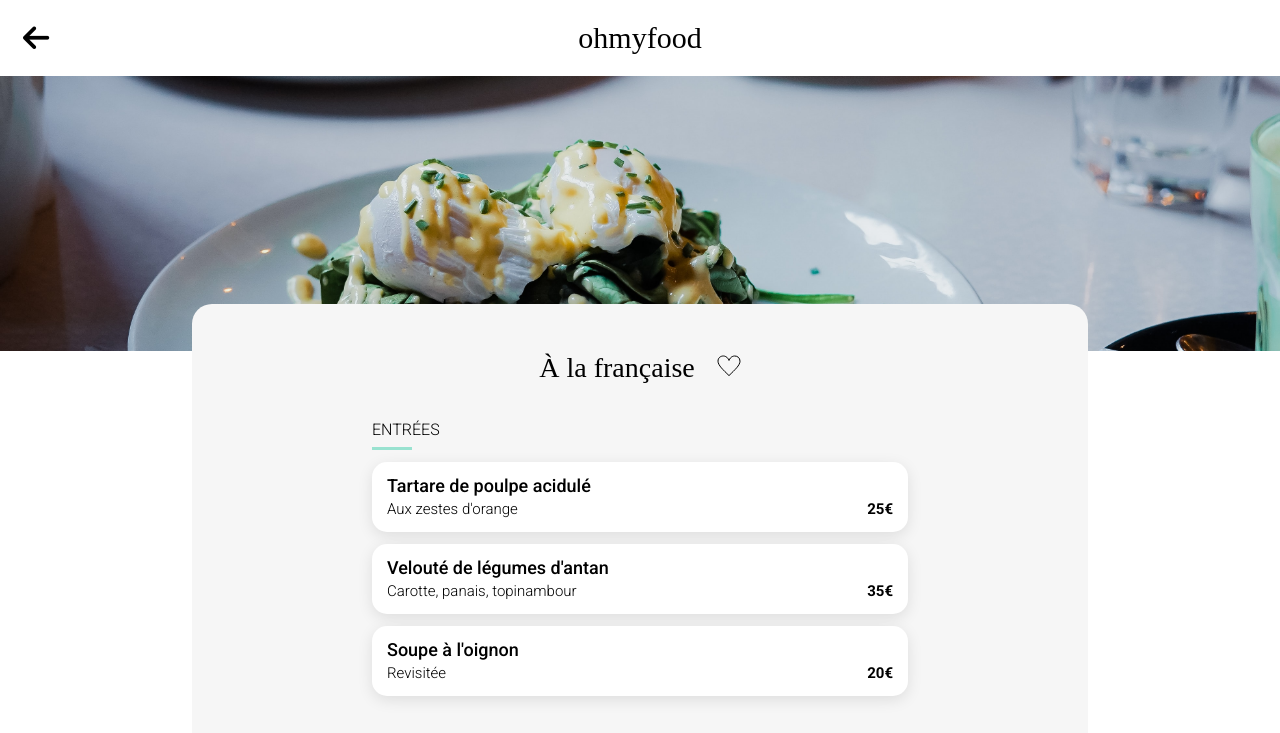
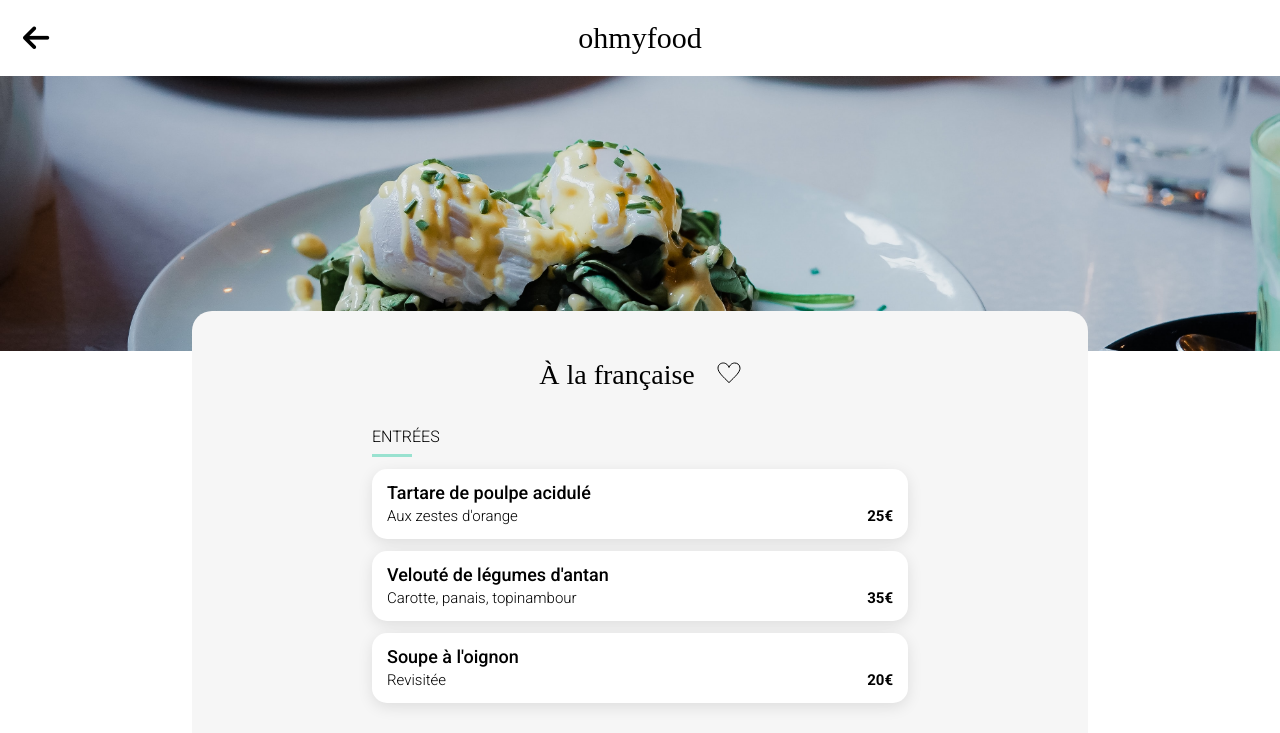
Before and after one commit to Axel93183/ohmyfood, a plain HTML site: page restaurants/aLaFrancaise.html in a window 1280 px wide. Shown: the top 733 px of the page. Drawn offline with Linux system fonts and the light colour scheme; a web font is replaced by a local one.

Commit message:
Review : position image page restaurants + Animation like

```diff
--- a/assets/sass/pages/_restaurants.scss
+++ b/assets/sass/pages/_restaurants.scss
@@ -1,13 +1,17 @@
-main img {
+main {
+  .main-image {
+    height: 235px;
+
+    img {
       width: 100%;
       object-fit: cover;
       height: 275px;
+      position: relative;
+      z-index: -1;
+    }
   }
 
   .main-restaurant {
-  position: relative;
-  top: -50px;
-  z-index: 1;
     padding: 40px 15px;
     border-top-right-radius: 20px;
     border-top-left-radius: 20px;
@@ -28,12 +32,16 @@ main img {
         cursor: pointer;
 
         input[type="checkbox"]:checked + svg path {
-        fill: none;
-        stroke: black;
+          fill: url(#linear_gradient);
         }
 
         input[type="checkbox"] {
           display: none;
+        }
+
+        input[type="checkbox"]:not(:checked) + svg path {
+          fill: none;
+          stroke: black;
         }
       }
 
@@ -165,3 +173,4 @@ main img {
       justify-content: center;
     }
   }
+}
--- a/restaurants/aLaFrancaise.html
+++ b/restaurants/aLaFrancaise.html
@@ -22,13 +22,15 @@
 
     </header>
     <main>
-        <img src="../assets/images/restaurants/toa-heftiba-DQKerTsQwi0-unsplash.jpg"
-            alt="Image d'une assiette garnie du restaurant">
+        <div class="main-image">
+            <img src="../assets/images/restaurants/toa-heftiba-DQKerTsQwi0-unsplash.jpg"
+                alt="Image d'une assiette garnie du restaurant">
+        </div>
         <div class="main-restaurant">
             <section class="restaurant-name">
                 <h1 class="logo restaurant-title">À la française</h1>
                 <label class="card-like">
-                    <input type="checkbox" checked>
+                    <input type="checkbox">
                     <svg xmlns="http://www.w3.org/2000/svg" width="24" height="24">
                         <path
                             d="M12 21.593c-5.63-5.539-11-10.297-11-14.402 0-3.791 3.068-5.191 5.281-5.191 1.312 0 4.151 0.501 5.719 4.457 1.59-3.968 4.464-4.447 5.726-4.447 2.54 0 5.274 1.621 5.274 5.181 0 4.069-5.136 8.625-11 14.402"
```
Also changed, not shown: restaurants/laNoteEnchantee.html (+5 -3 lines), restaurants/laPaletteDuGout.html (+10 -6 lines), restaurants/leDeliceDesSens.html (+5 -3 lines), assets/css/main.css, 1 other file. Lines whose indentation alone changed are shown as unchanged.
